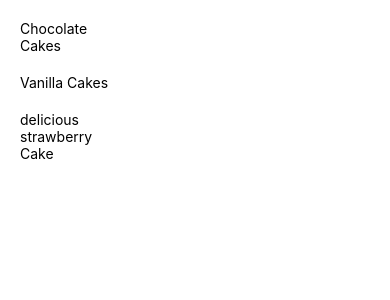
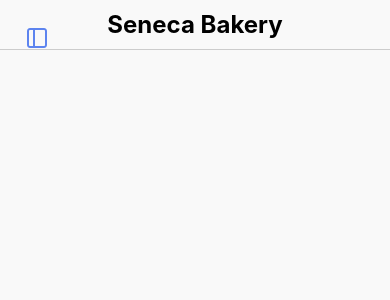
Before and after one commit to copeelite/cake_gallery, a React Native app in the folder IceCreamCakeApp/: screen / in a window 390 px wide. Shown: the top 300 px of the page. Built offline with nearby package versions, Linux system fonts and the light colour scheme.

Commit message:
add animation to MenuBar and ProductList

```diff
--- a/IceCreamCakeApp/App.js
+++ b/IceCreamCakeApp/App.js
@@ -1,29 +1,96 @@
-import React, { useState } from 'react';
-import { View } from 'react-native';
-import MenuBar from './components/MenuBar';
-import ProductList from './components/ProductList';
+import React, { useState, useRef } from "react";
+import {
+  View,
+  TouchableOpacity,
+  Animated,
+  StyleSheet,
+  SafeAreaView,
+  Dimensions,
+} from "react-native";
+import { Feather } from "@expo/vector-icons";
+import MenuBar from "./components/MenuBar";
+import ProductList from "./components/ProductList";
 
 const App = () => {
-  const [selectedCategory, setSelectedCategory] = useState(null);
+  const [isMenuBarOpen, setMenuBarOpen] = useState(false);
+  const menuBarWidth = 250;
+  const screenWidth = Dimensions.get("window").width;
 
-  // Dummy data
-  const categories = [
-    { id: 1, name: 'Chocolate Cakes' },
-    { id: 2, name: 'Vanilla Cakes' },
-    {id: 3 , name: 'delicious strawberry Cake'}
-    // ... add more categories
-  ];
+  const menuBarPosition = useRef(new Animated.Value(-menuBarWidth)).current;
+  const productListPosition = useRef(new Animated.Value(0)).current;
+  const productListWidth = useRef(new Animated.Value(screenWidth)).current;
 
-  const products = [
-    // ... products based on the selected category
-  ];
+  const toggleMenuBar = () => {
+    setMenuBarOpen(!isMenuBarOpen);
+
+    Animated.parallel([
+      Animated.timing(menuBarPosition, {
+        toValue: isMenuBarOpen ? -menuBarWidth : 0,
+        duration: 300,
+        useNativeDriver: false,
+      }),
+      Animated.timing(productListPosition, {
+        toValue: isMenuBarOpen ? 0 : menuBarWidth / 2,
+        duration: 300,
+        useNativeDriver: false,
+      }),
+    ]).start();
+  };
 
   return (
-    <View style={{ flexDirection: 'row', flex: 1 }}>
-      <MenuBar categories={categories} onCategorySelect={setSelectedCategory} />
-      <ProductList products={products} />
-    </View>
+    <SafeAreaView style={styles.container}>
+      <Animated.View
+        style={[
+          styles.menuBarContainer,
+          { width: menuBarWidth, left: menuBarPosition },
+        ]}
+      >
+        <MenuBar />
+      </Animated.View>
+      <Animated.View
+        style={{
+
+          flex: 1,
+          transform: [{ translateX: productListPosition }],
+          width: productListWidth,
+        }}
+      >
+        <ProductList />
+      </Animated.View>
+      <TouchableOpacity onPress={toggleMenuBar} style={styles.iconContainer}>
+        <Feather name="sidebar" size={24} color="#5c83ef" />
+      </TouchableOpacity>
+    </SafeAreaView>
   );
-}
+};
+
+const styles = StyleSheet.create({
+  container: {
+    flex: 1,
+    flexDirection: "row",
+    zIndex: 0,
+  },
+  menuBarContainer: {
+    position: "absolute",
+    top: 0,
+    height: "100%",
+    backgroundColor: "#e0e0e0",
+    borderRightWidth: 1,
+    borderRightColor: "#888",
+    elevation: 3,
+    zIndex: 1,
+  },
+  mainContent: {
+    flex: 1,
+    justifyContent: 'center', // Center content vertically
+    alignItems: 'center', // Center content horizontally
+  },
+  iconContainer: {
+    position: "absolute",
+    top: 25,
+    left: 25,
+    zIndex: 9999,
+  },
+});
 
 export default App;
--- a/IceCreamCakeApp/components/MenuBar.js
+++ b/IceCreamCakeApp/components/MenuBar.js
@@ -1,16 +1,87 @@
 import React from 'react';
-import { View, Text, TouchableOpacity } from 'react-native';
+import { View, Text, TouchableOpacity, StyleSheet, TextInput } from 'react-native';
+import { FontAwesome } from '@expo/vector-icons';
 
-const MenuBar = ({ categories, onCategorySelect }) => {
+const MenuBar = ({categories = [
+  { id: 1, name: 'Chocolate Cakes' },
+  { id: 2, name: 'Vanilla Cakes' },
+  {id: 3 , name: 'Strawberry Cake'}
+], onCategorySelect = () => {} }) => {
   return (
-    <View style={{ flex: 1, padding: 10 }}>
+    <View style={styles.menuBar}>
+      <Text style={styles.menuTitle}>Menu</Text>
+
+      <TextInput
+        style={styles.searchBar}
+        placeholder="&#x1F50E; Search"
+        placeholderTextColor="gray"
+        />
+
       {categories.map((category, index) => (
-        <TouchableOpacity key={index} onPress={() => onCategorySelect(category)}>
-          <Text style={{ padding: 10 }}>{category.name}</Text>
+        <TouchableOpacity
+          key={index}
+          onPress={() => onCategorySelect(category)}
+          style={styles.categoryItem}
+        >
+          <Text style={styles.categoryText}>{category.name}</Text>
         </TouchableOpacity>
       ))}
     </View>
   );
-}
+};
+
+
+const styles = StyleSheet.create({
+  container: {
+    flex: 1,
+    flexDirection: "row",
+  },
+  menuBar: {
+    paddingTop: 60,
+    flex: 1,
+    padding: 25,
+    backgroundColor: "#e0e0e0",
+    borderRightWidth: 1, // Add a right border
+    borderRightColor: "#888", // Slightly darker color to simulate shadow
+    elevation: 3, // Add a subtle drop shadow
+  },
+  categoryItem: {
+    padding: 10,
+    borderBottomWidth: 1,
+    borderBottomColor: "#ccc",
+  },
+  categoryText: {
+    padding: 10,
+  },
+  mainContent: {
+    flex: 1,
+    backgroundColor: "#f5f5f5",
+    padding: 10,
+  },
+  mainContentExpanded: {
+    flex: 1,
+    backgroundColor: "#f5f5f5",
+    padding: 10,
+    width: "100%",
+  },
+  iconStyle: {
+    alignSelf: "flex-start", // Center the icon horizontally
+    marginTop: 20, // Add some margin around the icon
+  },
+  menuTitle: {
+    fontSize: 24,
+    fontWeight: 'bold',
+    marginBottom: 10,
+  },
+  searchBar: {
+    height: 40,
+    borderColor: 'gray',
+    borderWidth: 1,
+    borderRadius: 5,
+    paddingLeft: 5,  // padding inside the TextInput
+    marginBottom: 10,
+  },
+
+});
 
 export default MenuBar;
--- a/IceCreamCakeApp/components/ProductList.js
+++ b/IceCreamCakeApp/components/ProductList.js
@@ -1,18 +1,62 @@
 import React from 'react';
-import { View, Text, Image } from 'react-native';
+import { View, Text, Image, StyleSheet, SafeAreaView } from 'react-native';
 
-const ProductList = ({ products }) => {
+const ProductList = ({ products = [] }) => {
   return (
-    <View style={{ flex: 2, padding: 10 }}>
-      {products.map((product, index) => (
-        <View key={index} style={{ flexDirection: 'row', padding: 10 }}>
-          <Image source={{ uri: product.image }} style={{ width: 50, height: 50 }} />
-          <Text style={{ marginLeft: 10 }}>{product.name}</Text>
-          <Text style={{ marginLeft: 10 }}>${product.price}</Text>
-        </View>
-      ))}
-    </View>
+    <SafeAreaView style={styles.container}>
+      <View style={styles.header}>
+        <Text style={styles.title}>Seneca Bakery</Text>
+      </View>
+      <View style={styles.listContainer}>
+        {products.map((product, index) => (
+          <View key={index} style={styles.productItem}>
+            <Image source={{ uri: product.image }} style={styles.productImage} />
+            <Text style={styles.productName}>{product.name}</Text>
+            <Text style={styles.productPrice}>${product.price}</Text>
+          </View>
+        ))}
+      </View>
+    </SafeAreaView>
   );
-}
+};
+
+const styles = StyleSheet.create({
+  container: {
+    flex: 1,
+    backgroundColor: '#f9f9f9',
+  },
+  header: {
+    padding: 10,
+    justifyContent: 'center',
+    alignItems: 'center',
+    borderBottomWidth: 1,
+    borderBottomColor: '#ccc',
+  },
+  title: {
+    fontSize: 24,
+    fontWeight: 'bold',
+  },
+  listContainer: {
+    flex: 1,
+    padding: 10,
+  },
+  productItem: {
+    flexDirection: 'row',
+    padding: 10,
+    borderBottomWidth: 1,
+    borderBottomColor: '#ccc',
+  },
+  productImage: {
+    width: 50,
+    height: 50,
+  },
+  productName: {
+    marginLeft: 10,
+    flex: 1,
+  },
+  productPrice: {
+    marginLeft: 10,
+  },
+});
 
 export default ProductList;
```
